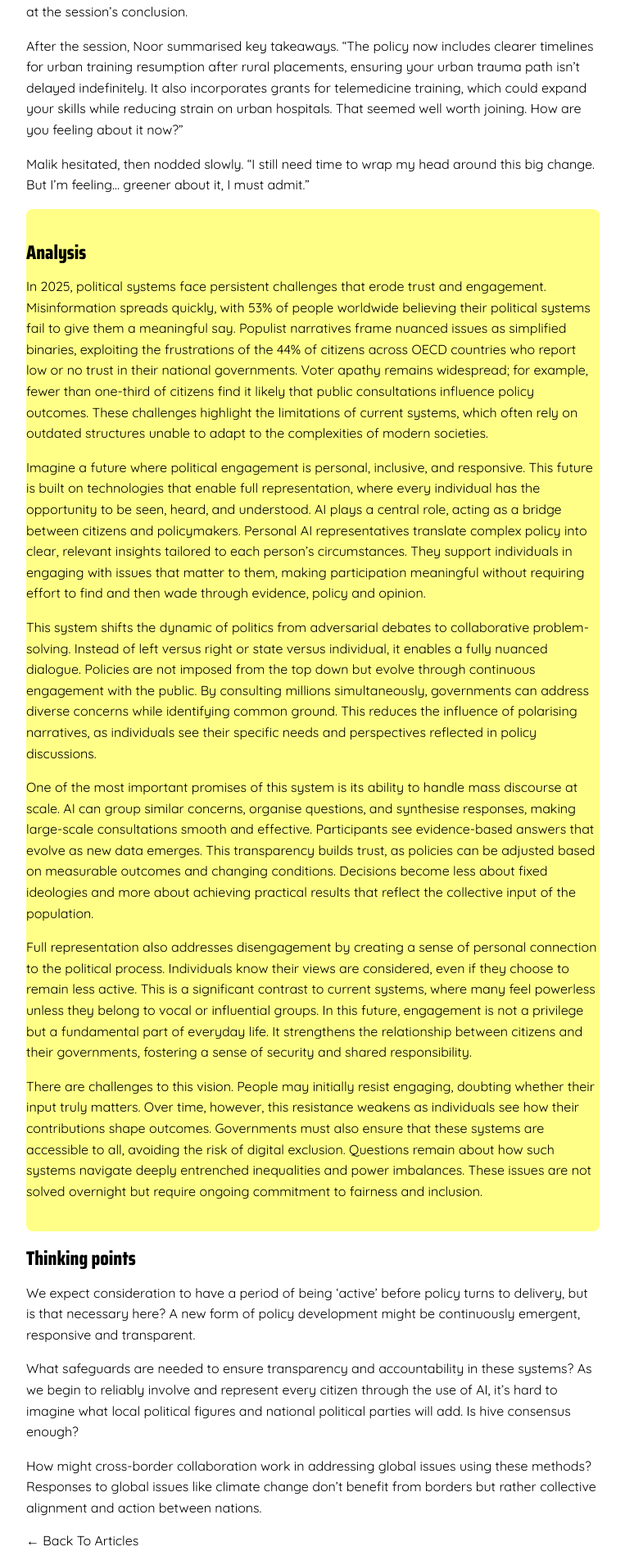
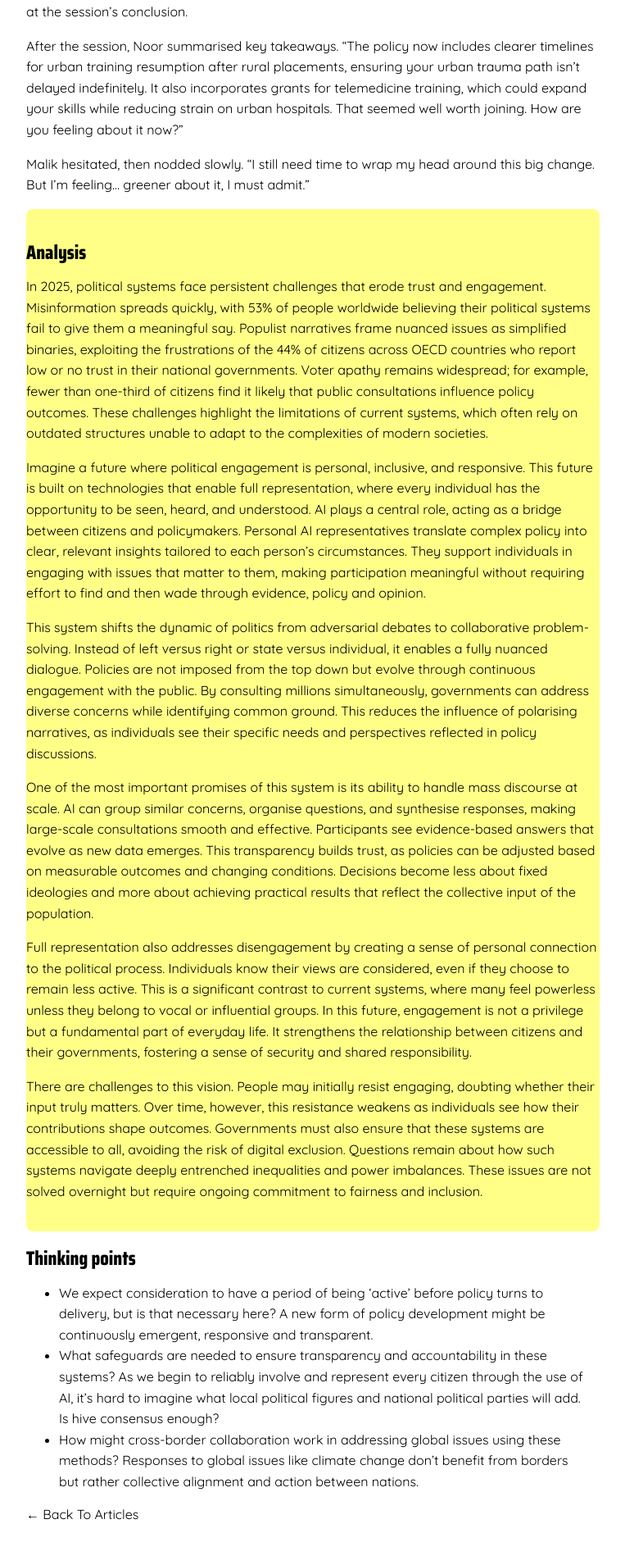
Before and after one commit to jessespeak/jessespeak.github.io, a Jekyll site: the page built from _futures/full-representation.md, in a window 1280 px wide. Shown: the part 3227-5136 px from the top of the page at 82% size, without its empty margins (258-1021 px from the left). Built offline with Jekyll 4.4.1, drawn with Linux system fonts in a browser that asks for light colours; after the commit the page ends 5104 px from its top, so only the background shows below that.

Commit message:
Small edits

```diff
--- a/_futures/full-representation.md
+++ b/_futures/full-representation.md
@@ -2,7 +2,7 @@
 layout: post
 title: "Full representation"
 slug: full-representation
-description: "How AI can engage with every citizen to craft policy."
+description: "How AI can engage with every citizen to craft policy"
 set_date: "2030-01-01"
 ---
 
@@ -92,8 +92,6 @@ There are challenges to this vision. People may initially resist engaging, doubt
 
 ## Thinking points
 
-We expect consideration to have a period of being ‘active’ before policy turns to delivery, but is that necessary here? A new form of policy development might be continuously emergent, responsive and transparent.
-
-What safeguards are needed to ensure transparency and accountability in these systems? As we begin to reliably involve and represent every citizen through the use of AI, it’s hard to imagine what local political figures and national political parties will add. Is hive consensus enough?
-
-How might cross-border collaboration work in addressing global issues using these methods? Responses to global issues like climate change don’t benefit from borders but rather collective alignment and action between nations.
+* We expect consideration to have a period of being ‘active’ before policy turns to delivery, but is that necessary here? A new form of policy development might be continuously emergent, responsive and transparent.
+* What safeguards are needed to ensure transparency and accountability in these systems? As we begin to reliably involve and represent every citizen through the use of AI, it’s hard to imagine what local political figures and national political parties will add. Is hive consensus enough?
+* How might cross-border collaboration work in addressing global issues using these methods? Responses to global issues like climate change don’t benefit from borders but rather collective alignment and action between nations.
```
Also changed, not shown: 1 other file.
